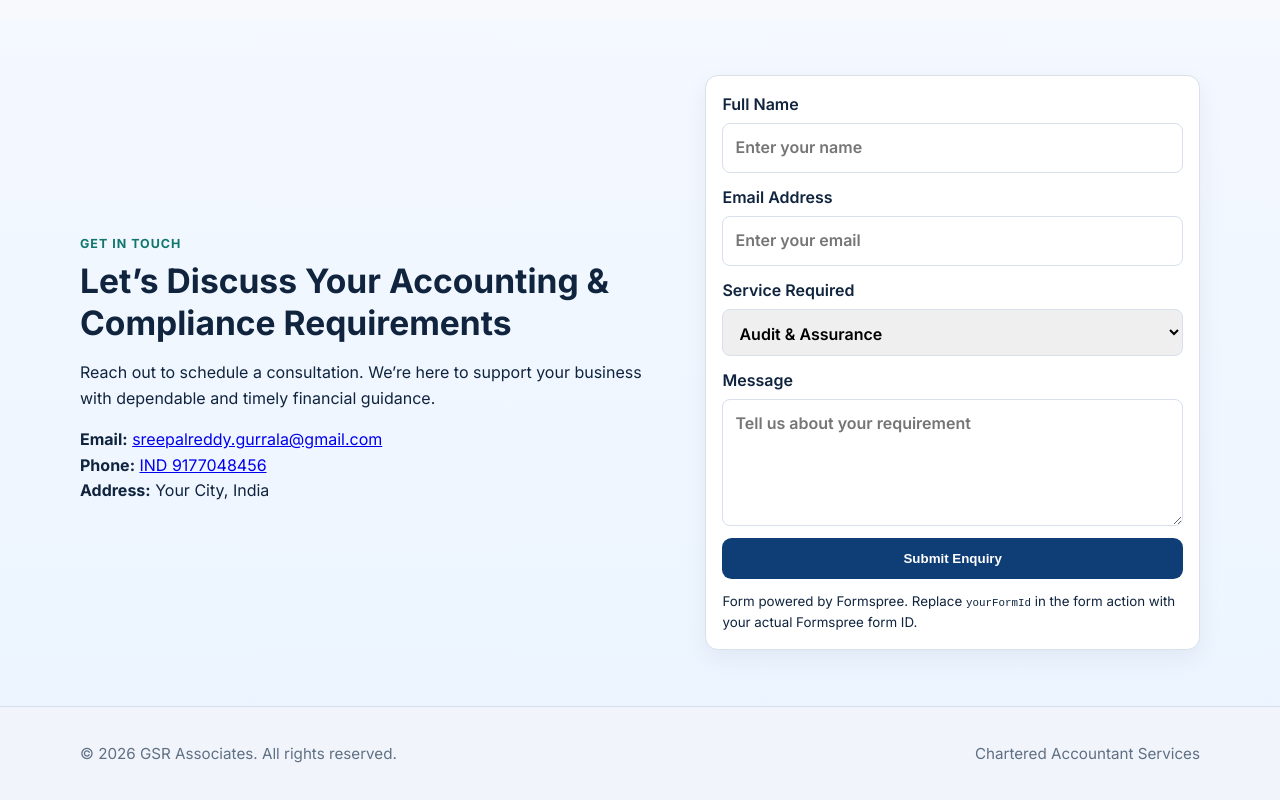
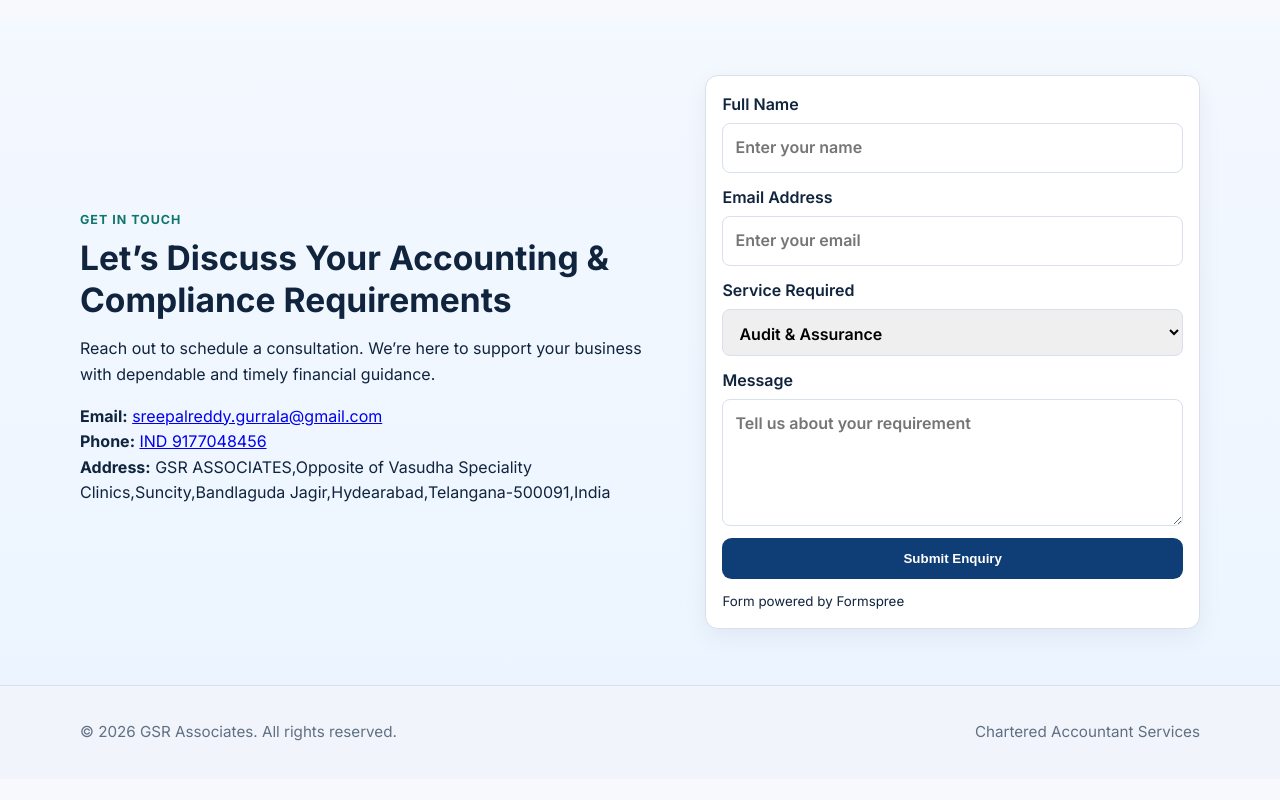
Before and after one commit to GSRAssociates/website, a plain HTML site: page index.html in a window 1280 px wide. Shown: the part 1739-2539 px from the top of the page. After the commit the page ends 2518 px from the top, so only its background shows below. Drawn offline with Linux system fonts and the light colour scheme.

Commit message:
index.html

```diff
--- a/index.html
+++ b/index.html
@@ -140,7 +140,7 @@
           <ul class="contact-list">
             <li><strong>Email:</strong> <a href="mailto:sreepalreddy.gurrala@gmail.com">sreepalreddy.gurrala@gmail.com</a></li>
             <li><strong>Phone:</strong> <a href="tel:+919177048456">IND 9177048456</a></li>
-            <li><strong>Address:</strong> Your City, India</li>
+            <li><strong>Address:</strong> GSR ASSOCIATES,Opposite of Vasudha Speciality Clinics,Suncity,Bandlaguda Jagir,Hydearabad,Telangana-500091,India</li>
           </ul>
         </div>
         <form
@@ -175,7 +175,7 @@
           <input type="hidden" name="_captcha" value="false" />
           <button class="btn btn-primary" type="submit">Submit Enquiry</button>
           <small>
-            Form powered by Formspree. Replace <code>yourFormId</code> in the form action with your actual Formspree form ID.
+            Form powered by Formspree <code></code>
           </small>
         </form>
       </div>
@@ -191,4 +191,5 @@
 
   <script src="script.js"></script>
 </body>
+
 </html>
```
